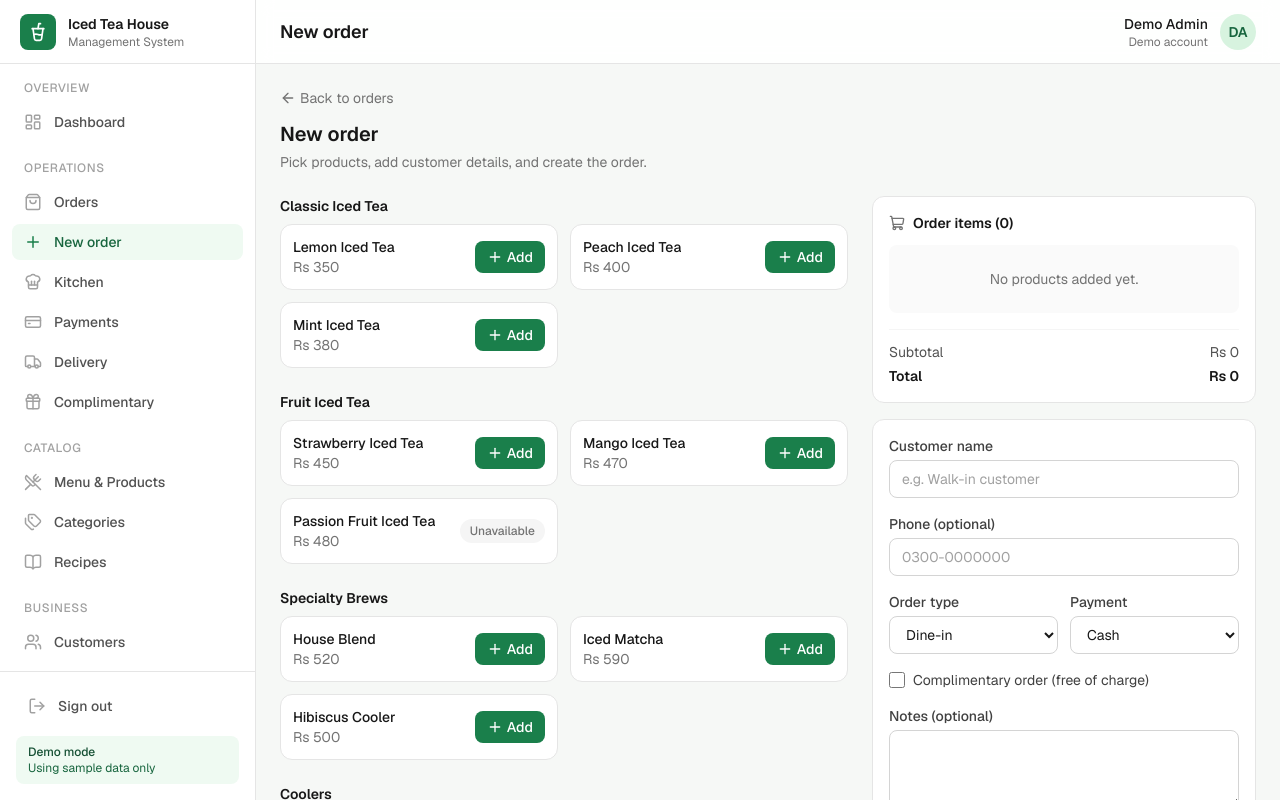
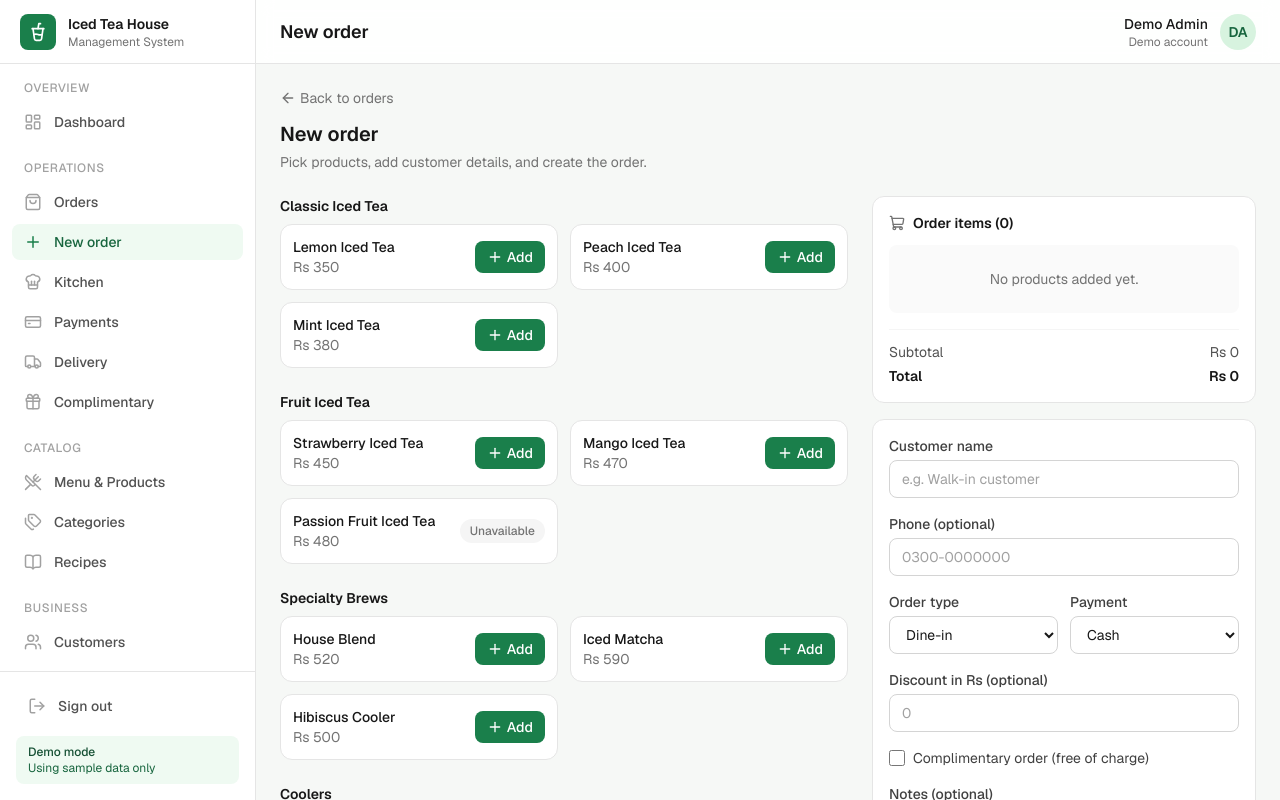
Before and after one commit to CoDEMINDS02/Iced-Tea-House, a Next.js app: page /orders/new in a window 1280 px wide. Shown: the top 800 px of the page. Built offline with nearby package versions, Linux system fonts and the light colour scheme.

Commit message:
feat: new order discount, delivery fee, staff and item category

```diff
--- a/src/components/orders/new-order-form.tsx
+++ b/src/components/orders/new-order-form.tsx
@@ -5,11 +5,14 @@ import { useRouter } from "next/navigation";
 import { Minus, Plus, ShoppingCart, Trash2 } from "lucide-react";
 
 import { useCatalog } from "@/components/catalog/catalog-provider";
+import { AUDIT_ACTOR } from "@/lib/audit-log";
 import { formatCurrency } from "@/lib/format";
 import { METHOD_LABELS, TYPE_LABELS } from "@/lib/order-labels";
 import {
   buildNewOrder,
+  calculateAdjustments,
   calculateSubtotal,
+  calculateTotal,
   countPieces,
   validateNewOrder,
   type NewOrderErrors,
@@ -23,6 +26,13 @@ const PAYMENT_METHODS = Object.keys(METHOD_LABELS) as PaymentMethod[];
 
 const inputClass =
   "w-full rounded-lg border border-neutral-300 bg-white px-3 py-2 text-sm text-neutral-900 placeholder:text-neutral-400 focus:border-brand-500 focus:outline-none focus:ring-2 focus:ring-brand-200";
+
+/** Keeps the live total safe while the user is still typing: bad text counts as 0. */
+function cleanAmount(value: string): string {
+  const text = value.trim();
+
+  return /^\d+$/.test(text) ? text : "";
+}
 
 function FieldError({ id, message }: { id: string; message?: string }) {
   if (!message) return null;
@@ -44,12 +54,26 @@ export function NewOrderForm() {
   const [type, setType] = useState<OrderType>("dine-in");
   const [paymentMethod, setPaymentMethod] = useState<PaymentMethod>("cash");
   const [isComplimentary, setIsComplimentary] = useState(false);
+  const [discount, setDiscount] = useState("");
+  const [deliveryFee, setDeliveryFee] = useState("");
   const [notes, setNotes] = useState("");
   const [errors, setErrors] = useState<NewOrderErrors>({});
 
   const subtotal = calculateSubtotal(items);
-  const total = isComplimentary ? 0 : subtotal;
   const pieces = countPieces(items);
+
+  // Values used only for the live summary (invalid text counts as 0).
+  const liveAmounts = {
+    type,
+    isComplimentary,
+    discount: cleanAmount(discount),
+    deliveryFee: cleanAmount(deliveryFee),
+  };
+  const adjustments = calculateAdjustments(liveAmounts);
+  const total = Math.max(0, calculateTotal(items, liveAmounts));
+
+  const showDiscount = !isComplimentary;
+  const showDeliveryFee = !isComplimentary && type === "delivery";
 
   // Active categories that still have at least one product.
   const groups = useMemo(
@@ -62,7 +86,7 @@ export function NewOrderForm() {
             (product) => product.categoryId === category.id,
           ),
         }))
-                .filter((group) => group.products.length > 0),
+        .filter((group) => group.products.length > 0),
     [categories, products],
   );
 
@@ -83,6 +107,7 @@ export function NewOrderForm() {
           name: product.name,
           unitPrice: product.price,
           quantity: 1,
+          categoryId: product.categoryId,
         },
       ];
     });
@@ -116,6 +141,9 @@ export function NewOrderForm() {
       isComplimentary,
       notes,
       items,
+      discount,
+      deliveryFee,
+      createdBy: AUDIT_ACTOR,
     };
 
     const foundErrors = validateNewOrder(input);
@@ -256,6 +284,18 @@ export function NewOrderForm() {
               <dt>Subtotal</dt>
               <dd>{formatCurrency(subtotal)}</dd>
             </div>
+            {adjustments.discount > 0 && (
+              <div className="flex justify-between text-neutral-600">
+                <dt>Discount</dt>
+                <dd>- {formatCurrency(adjustments.discount)}</dd>
+              </div>
+            )}
+            {adjustments.deliveryFee > 0 && (
+              <div className="flex justify-between text-neutral-600">
+                <dt>Delivery fee</dt>
+                <dd>+ {formatCurrency(adjustments.deliveryFee)}</dd>
+              </div>
+            )}
             <div className="flex justify-between font-semibold text-neutral-900">
               <dt>Total</dt>
               <dd>{formatCurrency(total)}</dd>
@@ -364,6 +404,54 @@ export function NewOrderForm() {
             </div>
           </div>
 
+          {showDiscount && (
+            <div>
+              <label
+                htmlFor="discount"
+                className="mb-1 block text-sm font-medium text-neutral-700"
+              >
+                Discount in Rs (optional)
+              </label>
+              <input
+                id="discount"
+                type="text"
+                inputMode="numeric"
+                value={discount}
+                onChange={(e) => setDiscount(e.target.value)}
+                placeholder="0"
+                aria-invalid={Boolean(errors.discount)}
+                aria-describedby={errors.discount ? "discount-error" : undefined}
+                className={inputClass}
+              />
+              <FieldError id="discount-error" message={errors.discount} />
+            </div>
+          )}
+
+          {showDeliveryFee && (
+            <div>
+              <label
+                htmlFor="deliveryFee"
+                className="mb-1 block text-sm font-medium text-neutral-700"
+              >
+                Delivery fee in Rs (optional)
+              </label>
+              <input
+                id="deliveryFee"
+                type="text"
+                inputMode="numeric"
+                value={deliveryFee}
+                onChange={(e) => setDeliveryFee(e.target.value)}
+                placeholder="0"
+                aria-invalid={Boolean(errors.deliveryFee)}
+                aria-describedby={
+                  errors.deliveryFee ? "deliveryFee-error" : undefined
+                }
+                className={inputClass}
+              />
+              <FieldError id="deliveryFee-error" message={errors.deliveryFee} />
+            </div>
+          )}
+
           <label className="flex items-center gap-2 text-sm text-neutral-700">
             <input
               type="checkbox"
@@ -400,7 +488,7 @@ export function NewOrderForm() {
             Create order
           </button>
           <p className="text-center text-xs text-neutral-400">
-                       Demo only. Orders are saved in this browser, not on a server.
+            Demo only. Orders are saved in this browser, not on a server.
           </p>
         </div>
       </aside>
--- a/src/lib/order-builder.ts
+++ b/src/lib/order-builder.ts
@@ -13,18 +13,30 @@ export type NewOrderInput = {
   isComplimentary: boolean;
   notes: string;
   items: OrderItem[];
+  /** Whole rupees typed in the form. Empty means no discount. */
+  discount?: string;
+  /** Whole rupees typed in the form. Only used for delivery orders. */
+  deliveryFee?: string;
+  /** Display name of the staff member who takes the order. */
+  createdBy?: string;
 };
 
 export type NewOrderField =
   | "customerName"
   | "customerPhone"
   | "notes"
-  | "items";
+  | "items"
+  | "discount"
+  | "deliveryFee";
 
 export type NewOrderErrors = Partial<Record<NewOrderField, string>>;
 
 const MAX_NAME_LENGTH = 60;
 const MAX_NOTES_LENGTH = 200;
+/** Demo limit, so a typing mistake like 50000 is caught. */
+const MAX_DELIVERY_FEE = 10000;
+
+const WHOLE_AMOUNT_PATTERN = /^\d+$/;
 
 export function calculateSubtotal(items: OrderItem[]): number {
   return items.reduce(
@@ -40,6 +52,48 @@ export function countPieces(items: OrderItem[]): number {
 
 function countDigits(value: string): number {
   return value.replace(/\D/g, "").length;
+}
+
+/** "" or undefined -> 0. Call only after the value has been validated. */
+function parseAmount(value: string | undefined): number {
+  const text = (value ?? "").trim();
+
+  return text === "" ? 0 : Number(text);
+}
+
+/**
+ * The discount and delivery fee that really apply to an order.
+ * Complimentary orders have neither. Delivery fee is only for delivery orders.
+ */
+export function calculateAdjustments(
+  input: Pick<
+    NewOrderInput,
+    "type" | "isComplimentary" | "discount" | "deliveryFee"
+  >,
+): { discount: number; deliveryFee: number } {
+  if (input.isComplimentary) {
+    return { discount: 0, deliveryFee: 0 };
+  }
+
+  return {
+    discount: parseAmount(input.discount),
+    deliveryFee: input.type === "delivery" ? parseAmount(input.deliveryFee) : 0,
+  };
+}
+
+/** Demo total = subtotal - discount + deliveryFee, and 0 for complimentary. */
+export function calculateTotal(
+  items: OrderItem[],
+  input: Pick<
+    NewOrderInput,
+    "type" | "isComplimentary" | "discount" | "deliveryFee"
+  >,
+): number {
+  if (input.isComplimentary) return 0;
+
+  const { discount, deliveryFee } = calculateAdjustments(input);
+
+  return calculateSubtotal(items) - discount + deliveryFee;
 }
 
 export function validateNewOrder(input: NewOrderInput): NewOrderErrors {
@@ -75,6 +129,29 @@ export function validateNewOrder(input: NewOrderInput): NewOrderErrors {
     errors.items = "Add at least one product to the order.";
   }
 
+  // Complimentary orders ignore discount and delivery fee, so skip the checks.
+  if (!input.isComplimentary) {
+    const discountText = (input.discount ?? "").trim();
+
+    if (discountText !== "") {
+      if (!WHOLE_AMOUNT_PATTERN.test(discountText)) {
+        errors.discount = "Enter a whole amount in rupees, e.g. 100.";
+      } else if (Number(discountText) > calculateSubtotal(input.items)) {
+        errors.discount = "Discount cannot be more than the subtotal.";
+      }
+    }
+
+    const feeText = (input.deliveryFee ?? "").trim();
+
+    if (input.type === "delivery" && feeText !== "") {
+      if (!WHOLE_AMOUNT_PATTERN.test(feeText)) {
+        errors.deliveryFee = "Enter a whole amount in rupees, e.g. 150.";
+      } else if (Number(feeText) > MAX_DELIVERY_FEE) {
+        errors.deliveryFee = `Delivery fee must be Rs ${MAX_DELIVERY_FEE} or less.`;
+      }
+    }
+  }
+
   return errors;
 }
 
@@ -101,6 +178,8 @@ export function buildNewOrder(
   const subtotal = calculateSubtotal(input.items);
   const phone = input.customerPhone.trim();
   const notes = input.notes.trim();
+  const createdBy = (input.createdBy ?? "").trim();
+  const { discount, deliveryFee } = calculateAdjustments(input);
 
   return {
     id: `ord-${nextNumber}`,
@@ -113,9 +192,12 @@ export function buildNewOrder(
     paymentStatus: input.isComplimentary ? "paid" : "unpaid",
     items: input.items,
     subtotal,
-    total: input.isComplimentary ? 0 : subtotal,
+    total: calculateTotal(input.items, input),
     isComplimentary: input.isComplimentary,
     ...(notes ? { notes } : {}),
     createdAt: now.toISOString(),
+    ...(discount > 0 ? { discount } : {}),
+    ...(deliveryFee > 0 ? { deliveryFee } : {}),
+    ...(createdBy ? { createdBy } : {}),
   };
 }
```
